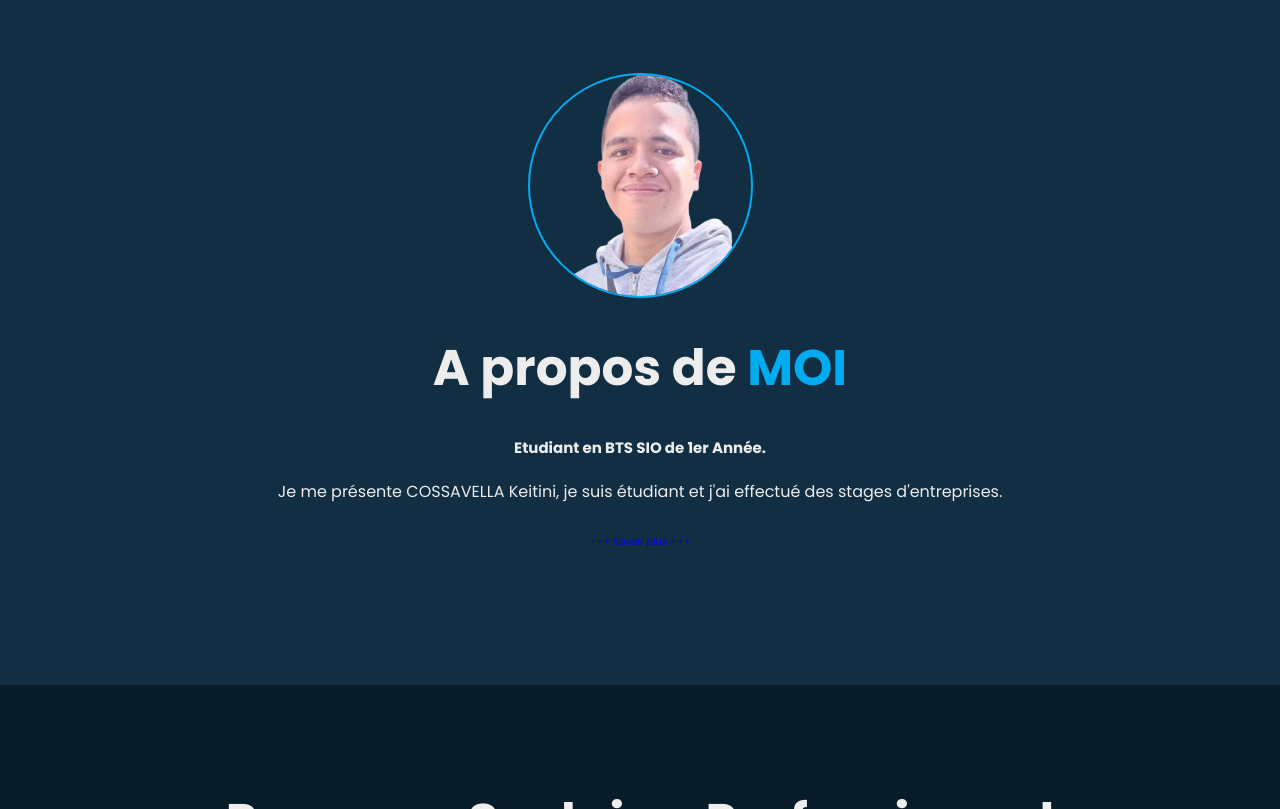
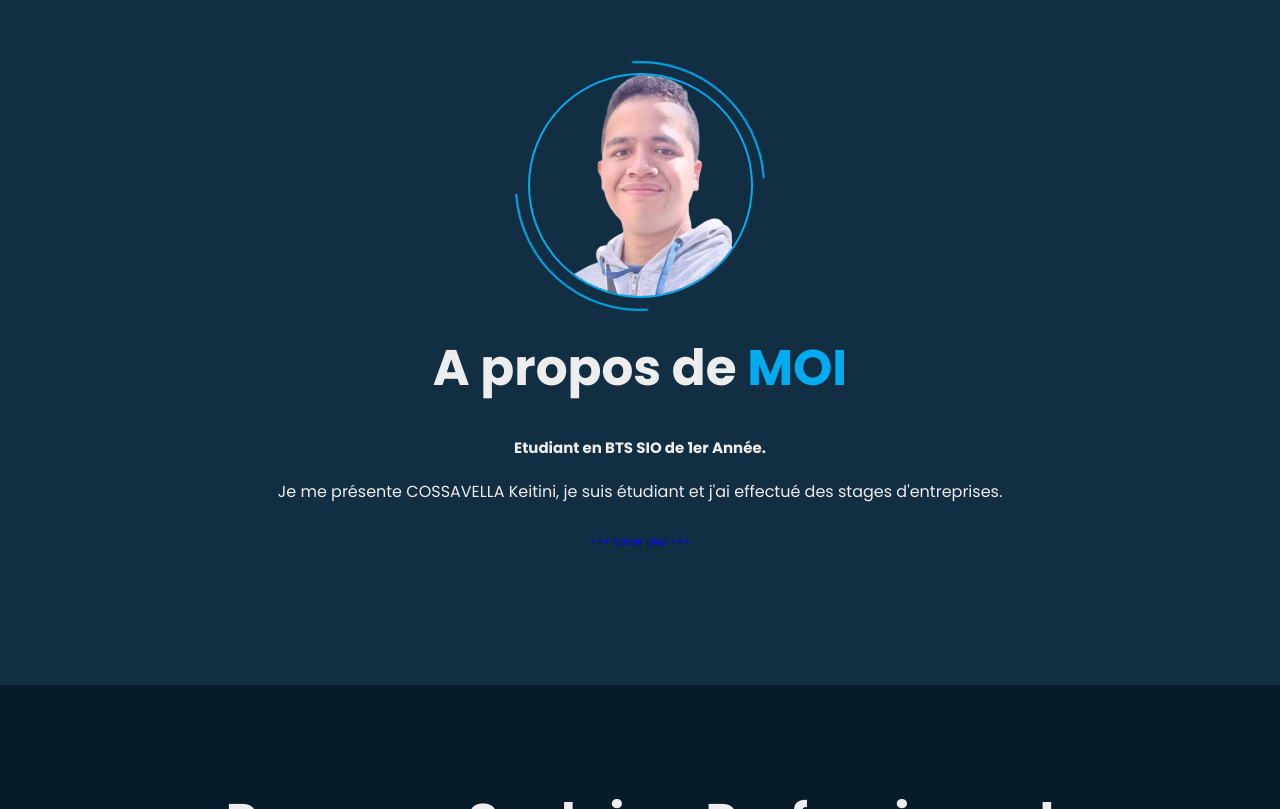
Before and after one commit to blastht/kei_portfolio, a plain HTML site: page index.html in a window 1280 px wide. Shown: the part 915-1724 px from the top of the page. Drawn offline with nearby package versions, Linux system fonts and the light colour scheme.

```diff
--- a/index.html
+++ b/index.html
@@ -63,6 +63,7 @@
     <section class="about" id="about">
         <div class="about-img">
             <img src="images/kei.jpg" alt="Photo de Keitini">
+            <span class="circle-spin"></span>
         </div>
 
         <div class="about-content">
```
